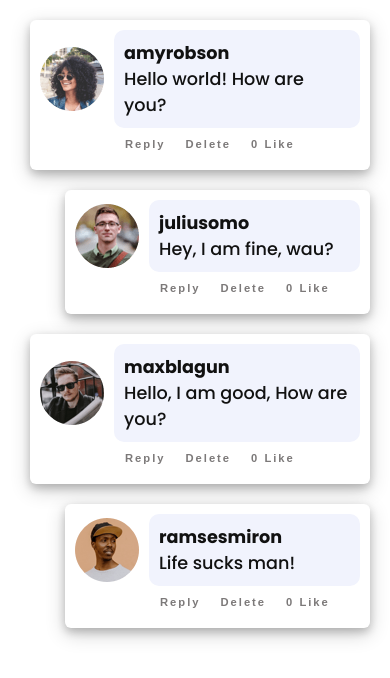
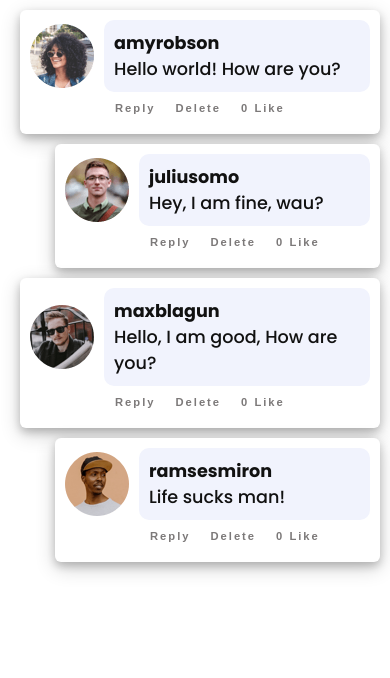
Before and after one commit to nohasalim/Nested-Comment-Project, a React (Vite) app: page / in a window 390 px wide. Shown: the top 678 px of the page. Built offline with nearby package versions, Linux system fonts and the light colour scheme.

Commit message:
modify-style

```diff
--- a/src/App.css
+++ b/src/App.css
@@ -10,5 +10,14 @@ body{
     background-color:white;
     color: #111;
     font-family: 'Poppins', sans-serif;
-
 }
+.App{
+    width: 60%;
+    margin:auto;
+}
+@media screen and (max-width: 1000px) {
+    .App{
+        width: 100%;
+        margin:auto;
+    }
+  }
--- a/src/components/Comments.css
+++ b/src/components/Comments.css
@@ -1,9 +1,10 @@
 
 .comment-wrap{
     margin-left:10px;
+
 }
 .comment-wrap .comment-container{
-    margin: 20px;
+    margin: 10px;
     padding: 10px;
     background-color:white;
     border-radius: 6px;
```
